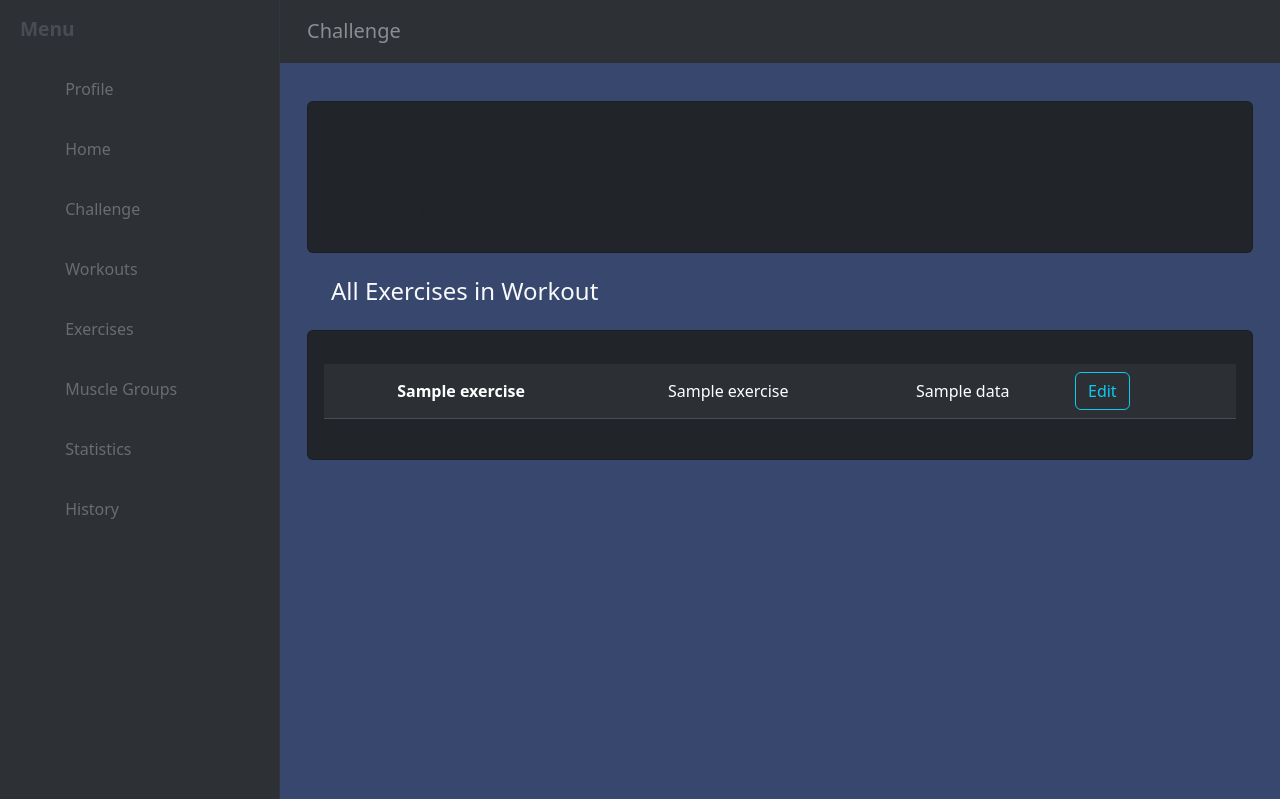
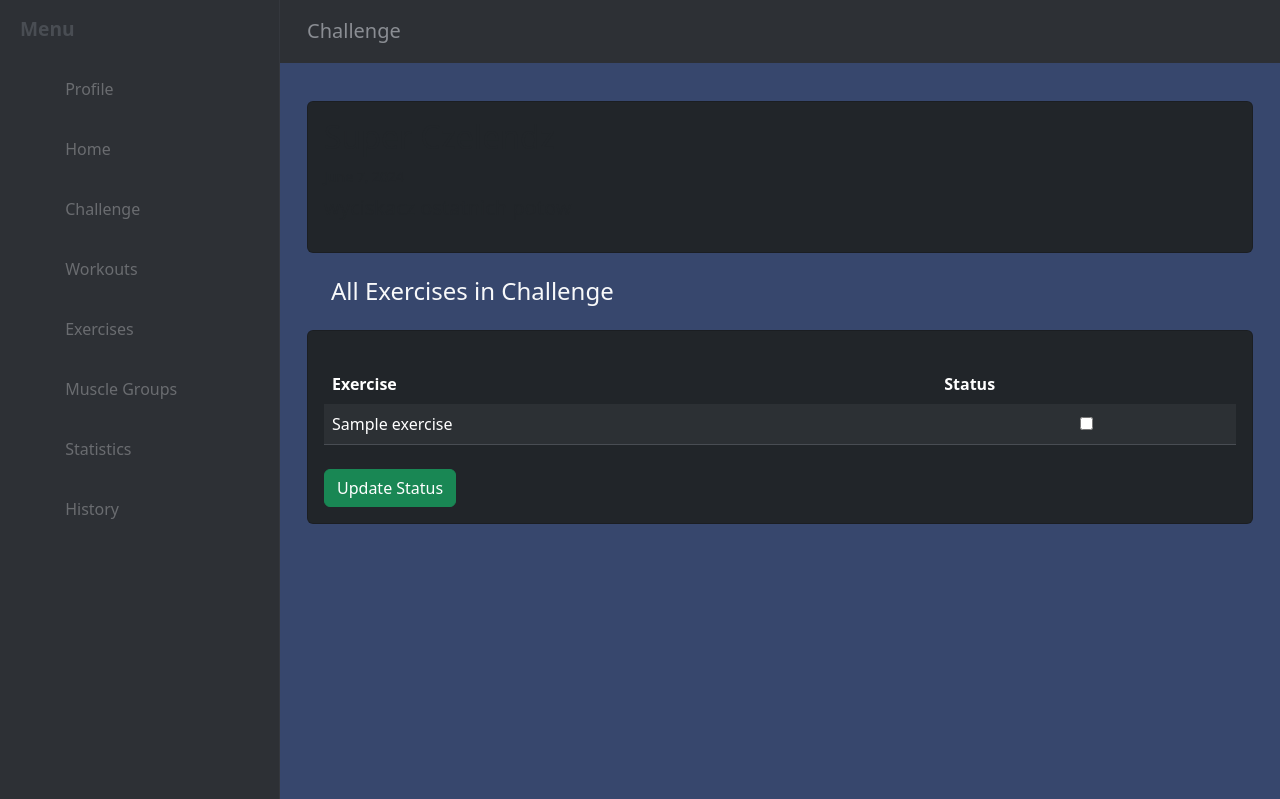
Before and after one commit to TR0U8L3-gif/workout_logger, a Django app: template workout/templates/workout/view_challenge.html in a window 1280 px wide. Shown: the part 90-889 px from the top of the page. Run offline with Django 5.2, Linux system fonts and the light colour scheme; data comes from the database, SQL or seed files in the repository; both versions use the stored data as it was after the commit; tables that the repository leaves empty hold one stand-in row (values such as "Sample post"); the template is opened without the code that fills it: values that come from a table or form of the project are taken from there, most other values are stand-ins (such as "Sample title", 1, 10 or a date in 2020); some libraries are stand-ins or nearby versions.

Commit message:
update challenge by user

```diff
--- a/workout/models.py
+++ b/workout/models.py
@@ -946,12 +946,20 @@
     challenge = models.ForeignKey(Challenge, on_delete=models.CASCADE, null=True, blank=True)
     workout = models.ForeignKey(Workout, on_delete=models.CASCADE, null=True, blank=True)
     joined_at = models.DateTimeField(auto_now_add=True)
+    exercise_status = models.JSONField(default=list)
+
 
     class Meta:
         unique_together = ['user', 'challenge']
 
     def __str__(self):
         return self.challenge.name
+
+    def save(self, *args, **kwargs):
+        if not self.pk:
+            exercises_count = self.workout.exercise_set.count()
+            self.exercise_status = [False] * exercises_count
+        super(UserChallenge, self).save(*args, **kwargs)
 
 
 class MuscleGroup(models.Model):
--- a/workout/templates/workout/view_challenge.html
+++ b/workout/templates/workout/view_challenge.html
@@ -9,7 +9,7 @@
     <meta name="robots" content="all,follow" />
     {% load static %}
     <link rel="stylesheet" href="{% static 'fontawesomefree/css/all.min.css' %}">
-    <link rel="stylesheet" href="../../static/workout/styles.css">
+    <link rel="stylesheet" href="{% static 'workout/styles.css' %}">
     <link
       rel="icon"
       type="image/x-icon"
@@ -34,76 +34,46 @@
           <div class="container-fluid">
             <div class="row">
               <div class="col-lg-12 text-light">
-                <div  class="card bg-dark add-exercise mb-4 mt-2" >
+                <div class="card bg-dark add-exercise mb-4 mt-2">
                   <div class="card-body mb-0 pb-0">
-                    <!-- Workout Name -->
-                    <h2 class="">{{ challenge.name}}</h2>
-                    <!-- Workout Subtitle -->
-                    <small class="text-muted">{{ challenge.created_at | date}}</small>
-                    <!-- Workout Description -->
-                    <h5 class="mt-2">{{ challenge.description}}</h5>
+                    <!-- Challenge Name -->
+                    <h2>{{ challenge.name }}</h2>
+                    <!-- Challenge Subtitle -->
+                    <small class="text-muted">{{ challenge.created_at|date }}</small>
+                    <!-- Challenge Description -->
+                    <h5 class="mt-2">{{ challenge.description }}</h5>
                     <br>
                   </div>
                 </div>
-          <h4 class="ms-4 mt-2 mb-4 text-light"> All Exercises in Workout</h4>
-                {% if exercises %}
+                <h4 class="ms-4 mt-2 mb-4 text-light"> All Exercises in Challenge</h4>
+                {% if exercises_with_status %}
                 <div class="card bg-dark add-exercise mb-4 mt-2">
                   <div class="card-body">
+                    <form method="post">
+                      {% csrf_token %}
                       <div id="exercise-wrapper" class="mb-4">
-                      <hr  class="mb-0"/>
+                        <hr class="mb-0"/>
                         <table class="table table-dark table-striped text-light">
+                          <thead>
+                            <tr>
+                              <th>Exercise</th>
+                              <th>Status</th>
+                            </tr>
                           </thead>
                           <tbody>
-                          {% for exercise in exercises %}
+                            {% for exercise, status in exercises_with_status %}
                             <tr>
-                            <th scope="row" class="align-middle text-center">{{ exercise.exercise_name }}</th>
-                            <td class="align-middle text-center">{{ exercise.name }}</td>
-                            {% for data in exercise.data %}
-                            <td class="align-middle text-center">{{ data }}</td>
-                            {% endfor %}
-                            {% if workout.completed == False %}
-                            <!-- <td class="align-middle text-center">{{ exercise.data }}</td> -->
-                            <td ><a
-                              href="/exercise/{{ exercise.id }}?exercise_type={{exercise.class_name}}&redirect_workout={{ workout.id }}"
-                              class="btn btn-outline-info"
-                              >Edit</a
-                            ></td>
-
+                              <td>{{ exercise.name }}</td>
                               <td class="align-middle text-center">
-                              <form
-                                id="delete-exercise-form"
-                                action="/exercise/{{ exercise.id }}/delete?exercise_type={{exercise.class_name}}&redirect_workout={{ workout.id }}"
-                                method="GET"
-                                class="p-0"
-                              >
-                                {% csrf_token %}
-                                <input
-                                  type="hidden"
-                                  id="exercise_type"
-                                  name="exercise_type"
-                                  value="{{ exercise.class_name }}"
-                                />
-                                <input
-                                  type="hidden"
-                                  id="redirect_workout"
-                                  name="redirect_workout"
-                                  value="{{ workout.id }}"
-                                />
-                                <button
-                                  id="delete-exercise"
-                                  type="submit"
-                                  class="btn btn-link btn-lg p-0"
-                                >
-                                  <i class="fa fa-remove delete-exercise"></i>
-                                </button>
-                              </form>
+                                <input type="checkbox" name="exercise_{{ forloop.counter0 }}" {% if status %}checked{% endif %}>
                               </td>
-                            {% endif %}
                             </tr>
                             {% endfor %}
                           </tbody>
                         </table>
                       </div>
+                      <button type="submit" class="btn btn-success">Update Status</button>
+                    </form>
                   </div>
                 </div>
                 {% endif %}
```
Also changed, not shown: workout/views.py (+17 -1 lines), db.sqlite3, workout/migrations/0009_userchallenge_exercise_status.py (added), 1 other file. Lines whose indentation alone changed are shown as unchanged.
